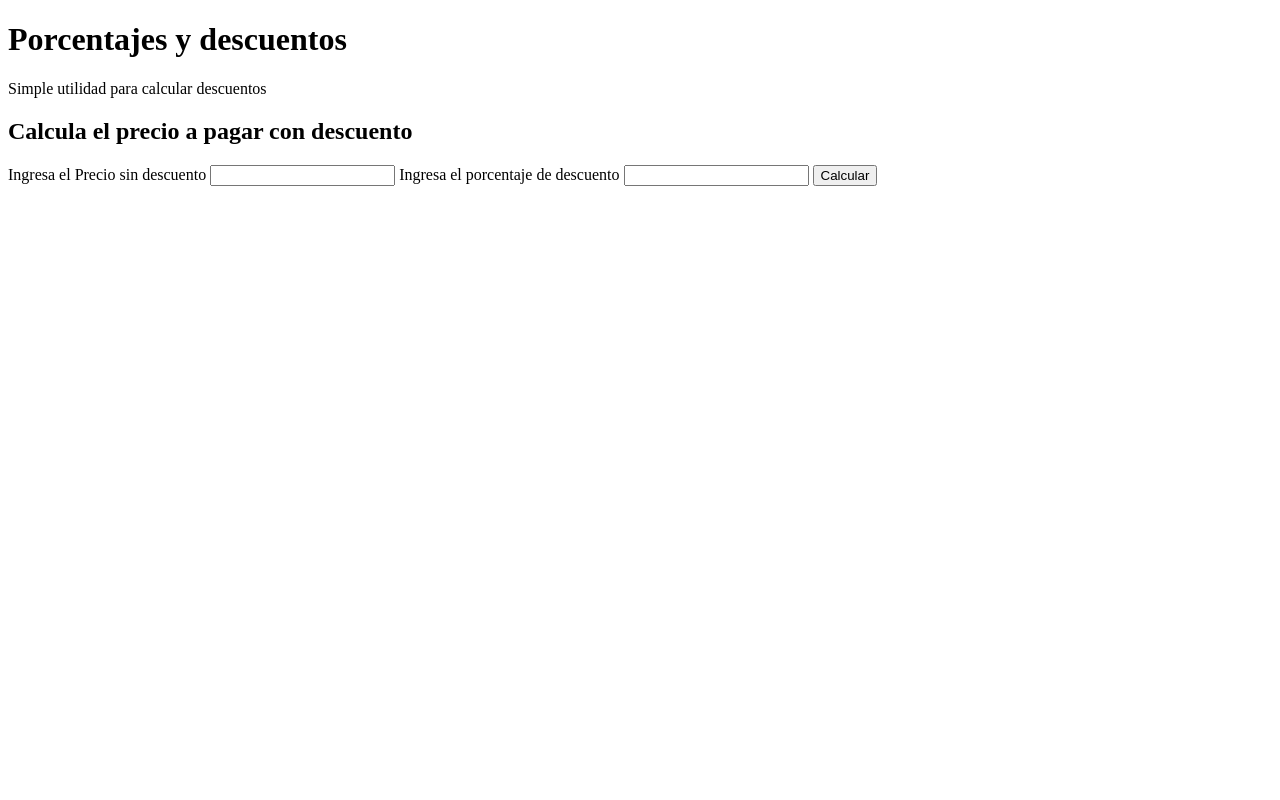
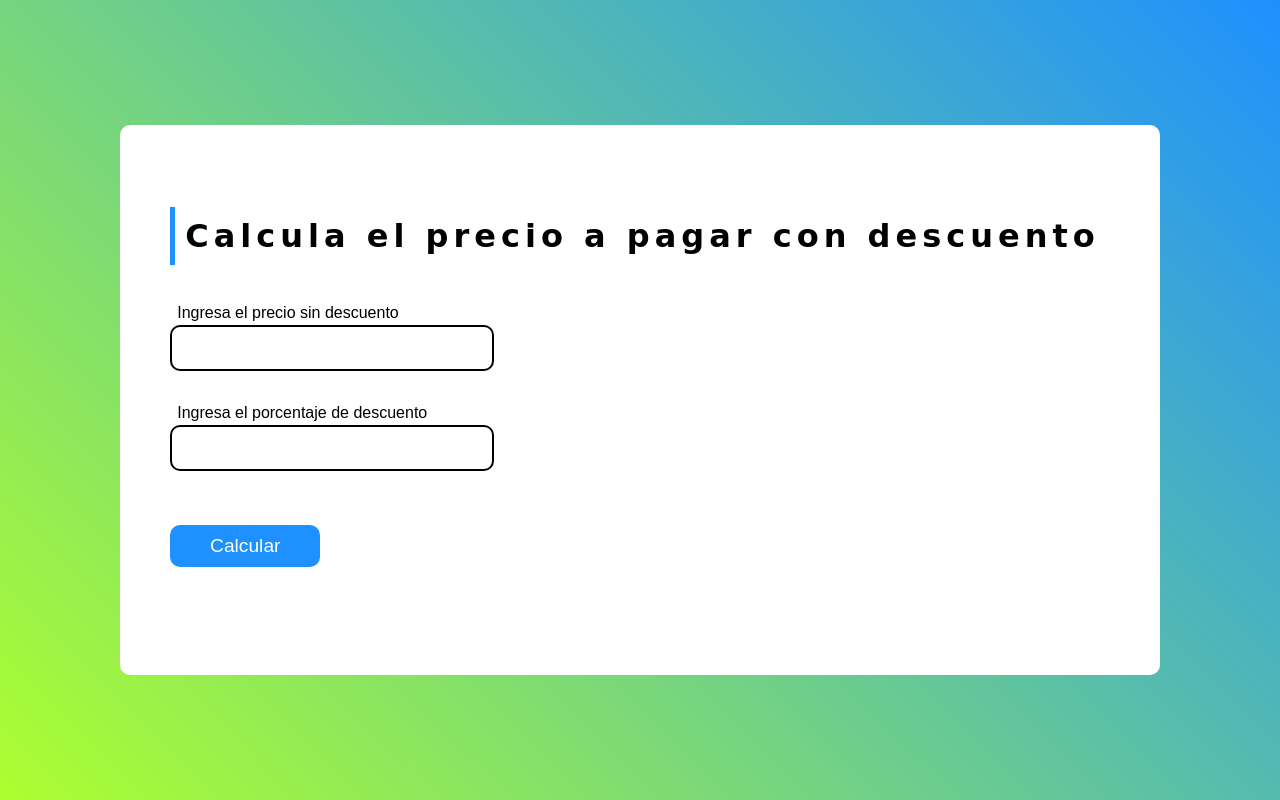
Before and after one commit to dariodiaz/descuentos.darioalejandrodiaz.com, a plain HTML site: page public_html/index.html in a window 1280 px wide. Drawn offline with Linux system fonts and the light colour scheme; a web font is replaced by a local one.

Commit message:
Styling for discount app

```diff
--- a/public_html/index.html
+++ b/public_html/index.html
@@ -4,26 +4,27 @@
     <meta charset="UTF-8">
     <meta http-equiv="X-UA-Compatible" content="IE=edge">
     <meta name="viewport" content="width=device-width, initial-scale=1.0">
+    <link rel="stylesheet" href="style.css">
     <title>Porcentajes y descuentos</title>
 </head>
 <body>
-    <header>
-        <h1>
-            Porcentajes y descuentos
-        </h1>
-        <p>Simple utilidad para calcular descuentos</p>
-    </header>
-    <section>
-        <h2>
+    <section class="center">
+        <h3>
             Calcula el precio a pagar con descuento
-        </h2>
+        </h3>
         <form action="#">
-            <label for="precio">Ingresa el Precio sin descuento</label>
-            <input type="number" id="precio">
-            <label for="porcentaje-descuento">Ingresa el porcentaje de descuento</label>
-            <input type="number" id="porcentaje-descuento">
-            <button type="submit" onclick="onClickBotonParaCalcularDescuento()">Calcular</button>
-            <p id="resultado"></p>
+                <div class="inputbox">
+                    <input type="number" id="precio">
+                    <span>Ingresa el precio sin descuento</span>
+                </div>
+                <div class="inputbox">
+                    <input type="number" id="porcentaje-descuento">
+                    <span>Ingresa el porcentaje de descuento</span>
+                </div>
+                <div class="inputbox">
+                    <input type="button" value="Calcular" onclick="onClickBotonParaCalcularDescuento()"></input>
+                </div>
+                <p id="resultado"></p>
         </form>
     </section>
 
--- /dev/null
+++ b/public_html/style.css
@@ -0,0 +1,87 @@
+@import url("https://fonts.googleapis.com/css2?family=Sansita+Swashed:wght@600&display=swap");
+body {
+    margin: 0;
+    padding: 0;
+    box-sizing: border-box;
+    display: flex;
+    justify-content: center;
+    align-items: center;
+    height: 100vh;
+    background: linear-gradient(45deg, greenyellow, dodgerblue);
+    font-family: "Sansita Swashed", cursive;
+  }
+
+  .center {
+    position: relative;
+    padding: 50px 50px;
+    background: #fff;
+    border-radius: 10px;
+  }
+
+  .center h3 {
+    font-size: 2em;
+    border-left: 5px solid dodgerblue;
+    padding: 10px;
+    color: #000;
+    letter-spacing: 5px;
+    margin-bottom: 60px;
+    font-weight: bold;
+    padding-left: 10px;
+  }
+
+  .center .inputbox {
+    position: relative;
+    width: 300px;
+    height: 50px;
+    margin-bottom: 50px;
+  }
+  .center .inputbox input {
+    position: absolute;
+    top: 0;
+    left: 0;
+    width: 100%;
+    border: 2px solid #000;
+    outline: none;
+    background: none;
+    padding: 10px;
+    border-radius: 10px;
+    font-size: 1.2em;
+  }
+  .center .inputbox:last-child {
+    margin-bottom: 0;
+  }
+
+  .center .inputbox span {
+    position: absolute;
+    top: 14px;
+    left: 20px;
+    font-size: 1em;
+    transition: 0.6s;
+    font-family: sans-serif;
+  }
+  .center .inputbox input:focus ~ span,
+  .center .inputbox input:valid ~ span {
+    transform: translateX(-13px) translateY(-35px);
+    font-size: 1em;
+  }
+  .center .inputbox [type="button"] {
+    width: 50%;
+    background: dodgerblue;
+    color: #fff;
+    border: #fff;
+  }
+  .center .inputbox:hover [type="button"] {
+    background: linear-gradient(45deg, greenyellow, dodgerblue);
+  }
+
+  #resultado {
+      font-size: 2em;
+  }
+
+/* Large screen rules */
+@media screen and (min-width: 430px) {
+  fieldset {
+    width: 40%;
+    min-width: 320px;
+  }
+}
```
